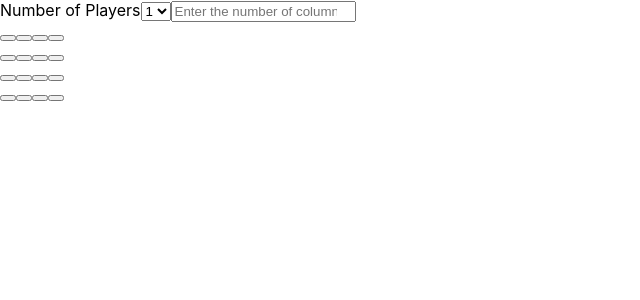
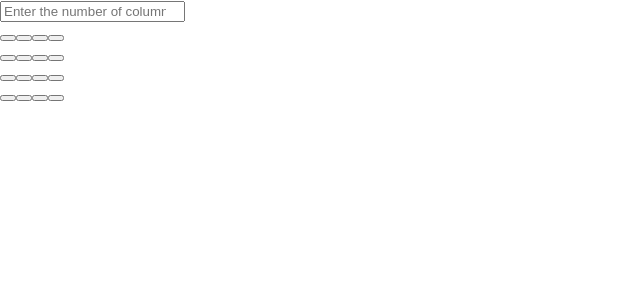
Before and after one commit to scall12/matching-game-react, a React (Create React App) app: page / in a window 1280 px wide. Shown: the top 300 px of the page, without its empty margins (0-640 px from the left). Built offline with nearby package versions, Linux system fonts and the light colour scheme.

Commit message:
Delete PlayerInput and Setup components and move Size to Game component. Makes it a 1-person game, but reduces complexity and hierarchy

```diff
--- a/src/components/Game.jsx
+++ b/src/components/Game.jsx
@@ -1,7 +1,7 @@
 import React, { useState, useEffect } from 'react';
 
 import Board from './Board';
-import Setup from './Setup';
+import Size from './Size';
 
 const Game = () => {
   const [size, setSize] = useState(4);
@@ -43,7 +43,7 @@ const Game = () => {
 
   return (
     <>
-      <Setup changeSize={changeSize} />
+      <Size changeSize={changeSize} />
       <Board n={size} onClick={handleClick} turn={turn} matchList={matchList} />
     </>
   );
--- a/src/components/PlayerInput.jsx
+++ /dev/null
@@ -1,15 +0,0 @@
-import React from 'react';
-
-const PlayerInput = () => {
-  return (
-    <>
-      <label>Number of Players</label>
-      <select>
-        <option>1</option>
-        <option>2</option>
-      </select>
-    </>
-  );
-};
-
-export default PlayerInput;
--- a/src/components/Setup.jsx
+++ /dev/null
@@ -1,15 +0,0 @@
-import React from 'react';
-
-import PlayerInput from './PlayerInput';
-import Size from './Size';
-
-const Setup = (props) => {
-  return (
-    <>
-      <PlayerInput />
-      <Size changeSize={props.changeSize} />
-    </>
-  );
-};
-
-export default Setup;
```
